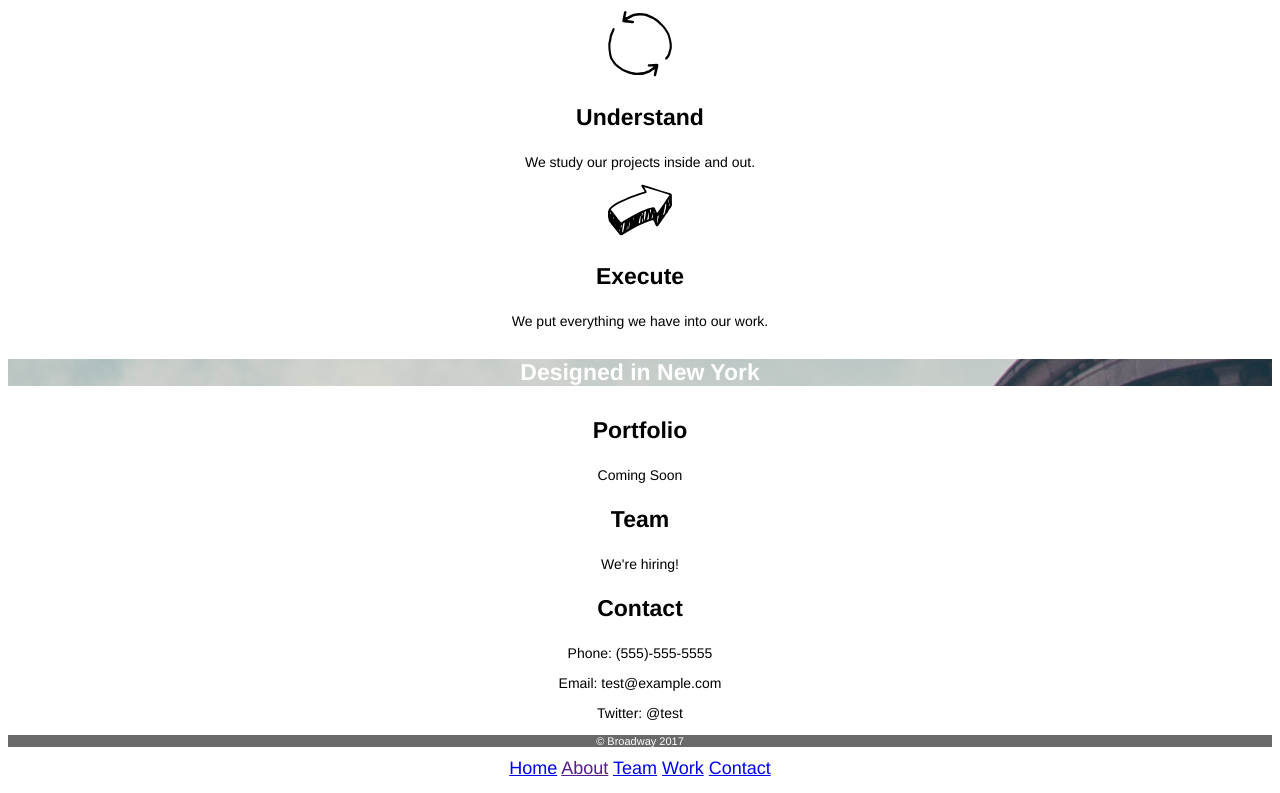
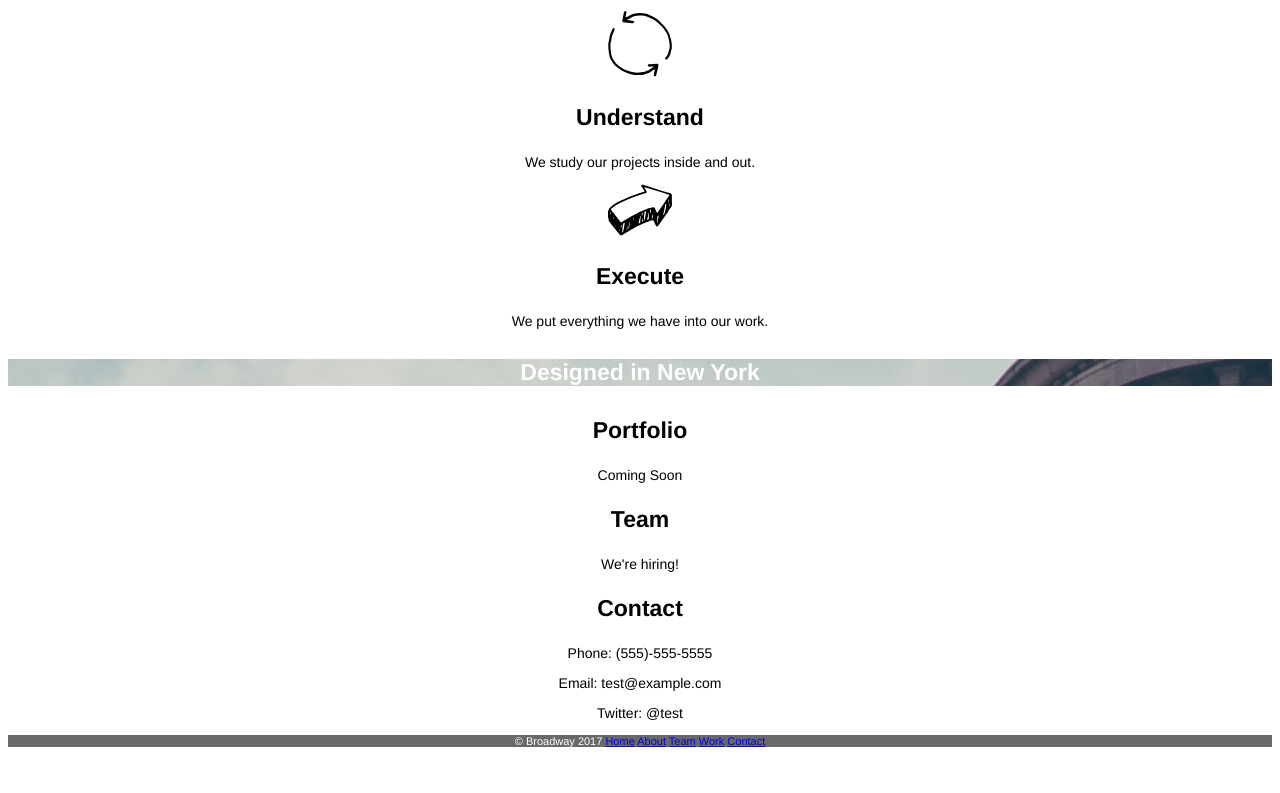
Before and after one commit to erikanso/broadway, a plain HTML site: page index.html in a window 1280 px wide. Shown: the part 602-1395 px from the top of the page. After the commit the page ends 1360 px from the top, so only its background shows below. Drawn offline with Linux system fonts and the light colour scheme; files whose address does not match are found by name.

Commit message:
Fix link references.

```diff
--- a/index.html
+++ b/index.html
@@ -55,13 +55,11 @@
 <!-- Footer -->
 
       <p class="footer">&copy; Broadway 2017
-        <div class="links">
           <a href="index.html">Home</a>
-          <a href="">About</a>
-          <a href="team">Team</a>
-          <a href="work">Work</a>
-          <a href="contact">Contact</a>
+          <a href="#process">About</a>
+          <a href="#team">Team</a>
+          <a href="#work">Work</a>
+          <a href="#contact">Contact</a>
       </p>
-    </div>
   </body>
 </html>
--- a/resources/style.css
+++ b/resources/style.css
@@ -45,7 +45,3 @@ p {
   color: white;
   background-color: dimgray;
 }
-
-.links {
-  color: white;
-}
```
